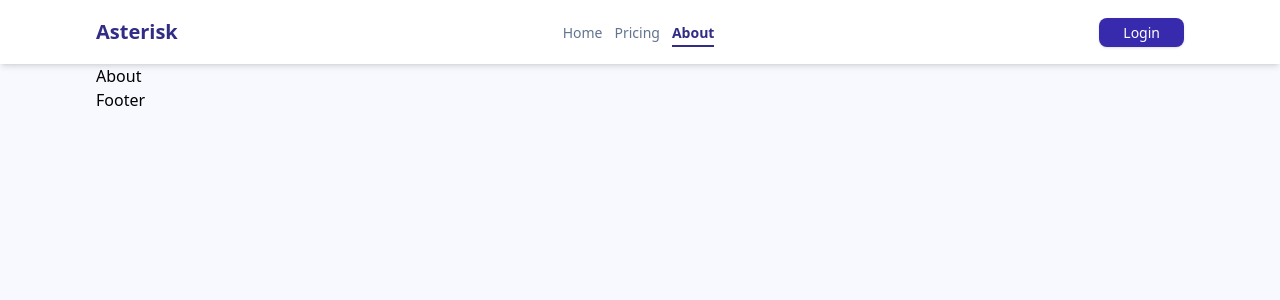
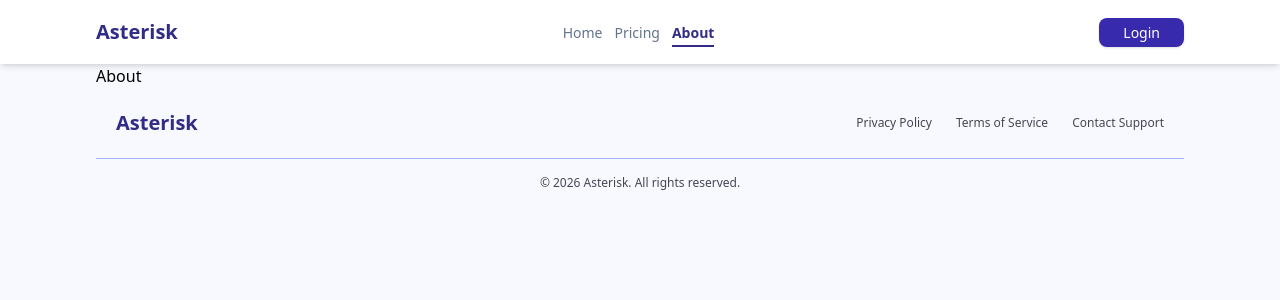
Before and after one commit to shatha-mohammed/asterisk, a React (Vite) app: page /about in a window 1280 px wide. Shown: the top 300 px of the page. Built offline with nearby package versions, Linux system fonts and the light colour scheme.

Commit message:
design footer component

```diff
--- a/src/layout/Footer.jsx
+++ b/src/layout/Footer.jsx
@@ -1,5 +1,20 @@
+import { Link } from "react-router-dom";
+import Logo from "../Components/ui/Logo";
+
 export default function Footer() {
   return (
-    <div>Footer</div>
-  )
+    <>
+      <div className="flex flex-col items-center justify-center gap-4 p-5 md:grid-cols-3 md:flex-row md:justify-between">
+        <Logo />
+        <nav className="text-muted flex items-center justify-center gap-6 text-xs leading-4">
+          <Link to="/privacy">Privacy Policy</Link>
+          <Link to="/terms">Terms of Service</Link>
+          <Link to="/support">Contact Support</Link>
+        </nav>
+      </div>
+      <p className="text-muted border-t border-indigo-300 p-4 text-center text-xs leading-4">
+        © 2026 Asterisk. All rights reserved.
+      </p>
+    </>
+  );
 }
```
